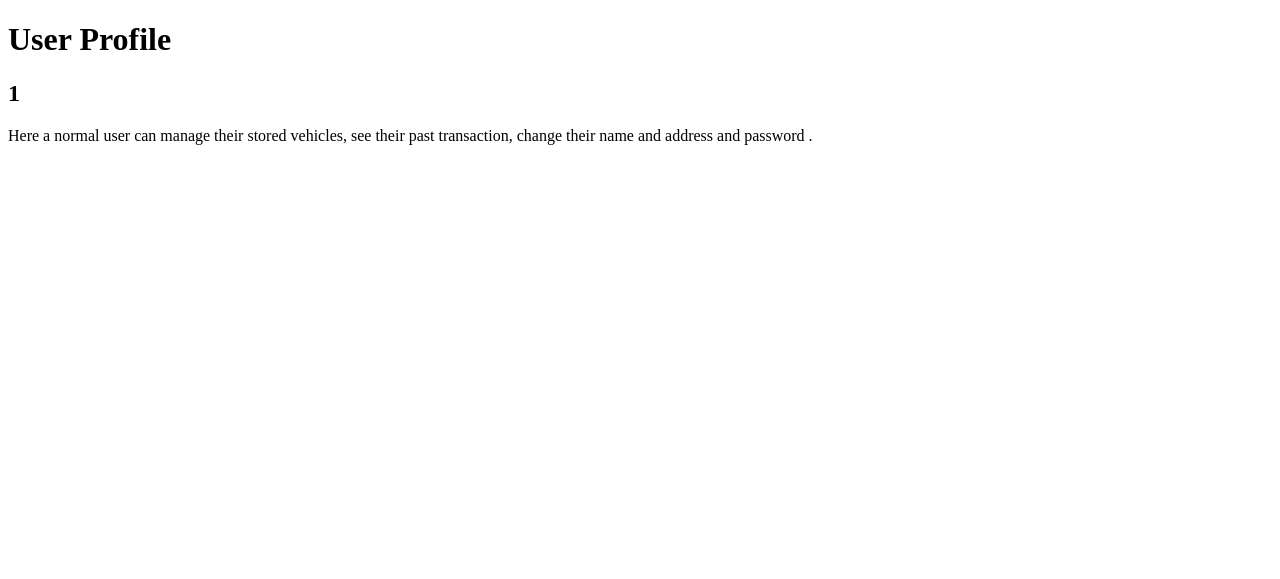
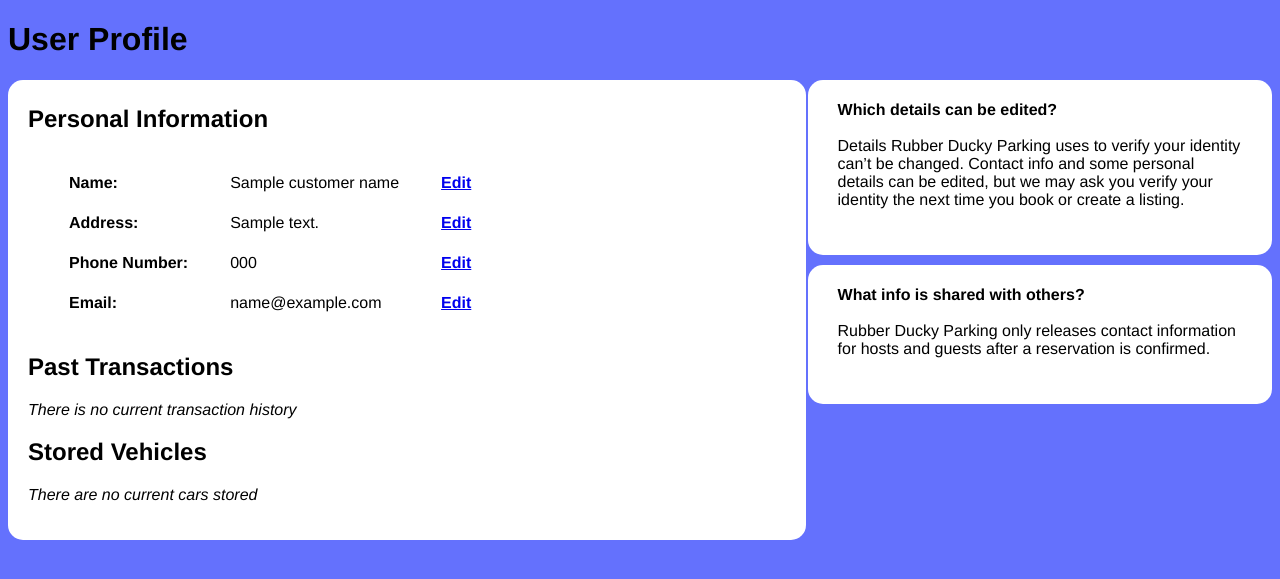
Before and after one commit to Bryson14/RubberDuckyParking, a Django app: template src/RubberDuckyParking/parking/templates/parking/user_details.html in a window 1280 px wide. Shown: the top 579 px of the page. Run offline with Django 3.2, Linux system fonts and the light colour scheme; the template is opened without the code that fills it: most values are stand-ins (such as "Sample title", 1, 10 or a date in 2020).

Commit message:
did some work on userdetails.html, still need to inherit from base, also added a test title logo thats not showing up

```diff
--- a/src/RubberDuckyParking/parking/templates/parking/user_details.html
+++ b/src/RubberDuckyParking/parking/templates/parking/user_details.html
@@ -4,10 +4,51 @@
         <meta charset="UTF-8">
         <title>User Details</title>
     </head>
-<body>
+    <body style="background-color: #6471fd; font-family: Helvetica;">
         <h1>User Profile</h1>
-<h2>{{user_id}}</h2>
-<p>Here a normal user can manage their stored vehicles, see their past transaction, change their name and address and password
-.</p>
+        <div style="background-color: white; padding: 5px 20px 20px 20px; border-radius: 15px; float: left; display: inline; width:60%;">
+            <h2>Personal Information</h2>
+            <table style="border-spacing: 40px 20px;">
+                <tbody>
+                    <tr>
+                        <td><b>Name: </b></td>
+                        <td>{{customerName}}</td>
+                        <td><b><a href="javascript:void(0);">Edit</a></b></td>
+                    </tr>
+                    <tr>
+                        <td><b>Address: </b></td>
+                        <td>{{customerAddress}}</td>
+                        <td><b><a href="javascript:void(0);">Edit</a></b></td>
+                    </tr>
+                    <tr>
+                        <td><b>Phone Number: </b></td>
+                        <td>{{customerPhone}}</td>
+                        <td><b><a href="javascript:void(0);">Edit</a></b></td>
+                    </tr>
+                    <tr>
+                        <td><b>Email: </b></td>
+                        <td>{{customerEmail}}</td>
+                        <td><b><a href="javascript:void(0);">Edit</a></b></td>
+                    </tr>
+                </tbody>
+            </table>
+
+            <h2>Past Transactions</h2>
+            <p><i>There is no current transaction history</i></p>
+
+
+            <h2>Stored Vehicles</h2>
+            <p><i>There are no current cars stored</i></p>
+
+        </div>
+        <div style="background-color: white; padding: 5px 30px 30px 30px; border-radius: 15px; float: right; display: inline; width:32%; margin-bottom: 10px;">
+            <p><b>Which details can be edited?</b><br><br>
+                Details Rubber Ducky Parking uses to verify your identity can’t be changed. Contact info and some personal details can be edited, but we may ask you verify your identity the next time you book or create a listing.</p>
+        </div>
+
+        <div style="background-color: white; padding: 5px 30px 30px 30px; border-radius: 15px; float: right; display: inline; width:32%;">
+            <p><b>What info is shared with others?</b><br><br>
+                Rubber Ducky Parking only releases contact information for hosts and guests after a reservation is confirmed.</p>
+        </div>
     </body>
 </html>
--- a/src/RubberDuckyParking/templates/base.html
+++ b/src/RubberDuckyParking/templates/base.html
@@ -14,7 +14,7 @@
     <div class='main-container'>
         <div class='header d-flex justify-content-between'>
             <div class='header-text'>
-                <h1>Rubber Ducky Parking</h1>
+                <img src="/RubberDuckyParking/src/RubberDuckyParking/testLogo.png">
             </div>
             <div class='header-buttons d-flex'>
                 {% if user.is_authenticated %}
--- a/src/test2.txt
+++ /dev/null
@@ -1 +0,0 @@
-tes test
```
Also changed, not shown: src/RubberDuckyParking/testLogo.png (added). Lines whose indentation alone changed are shown as unchanged.
